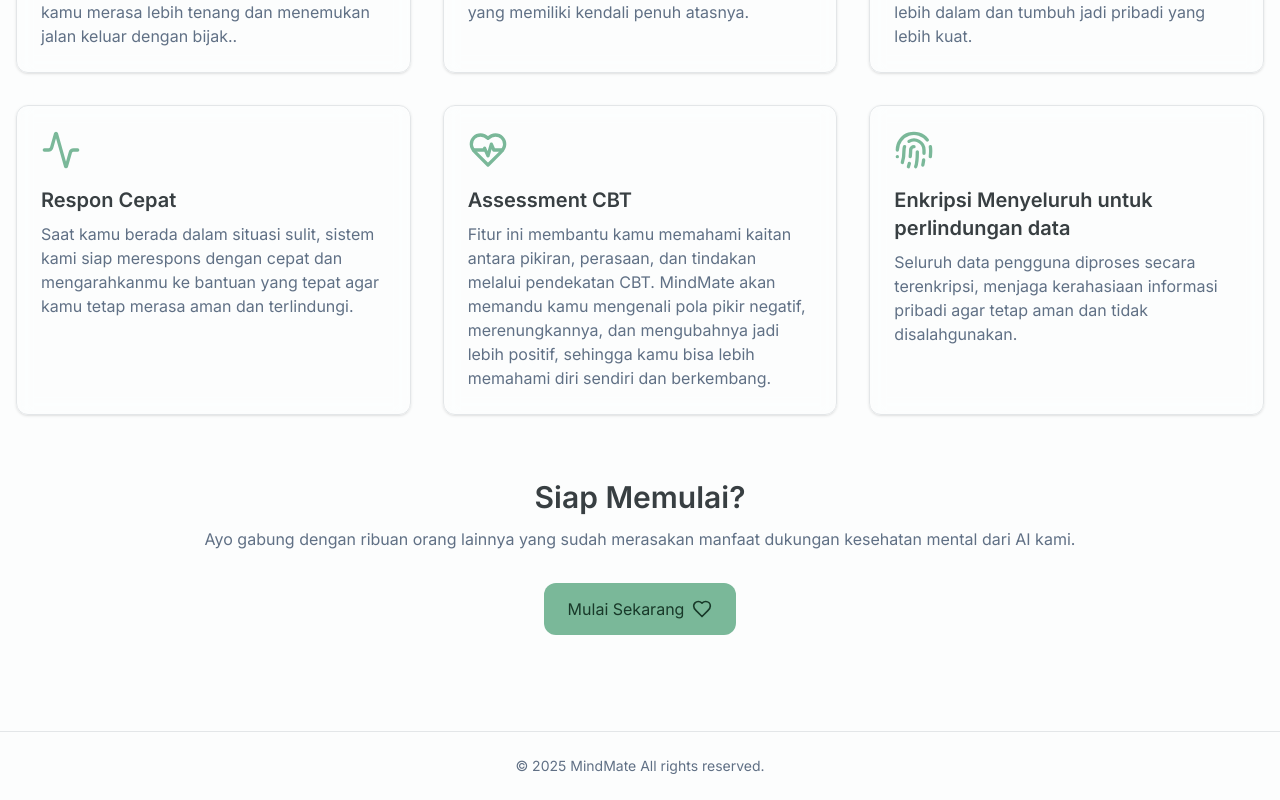
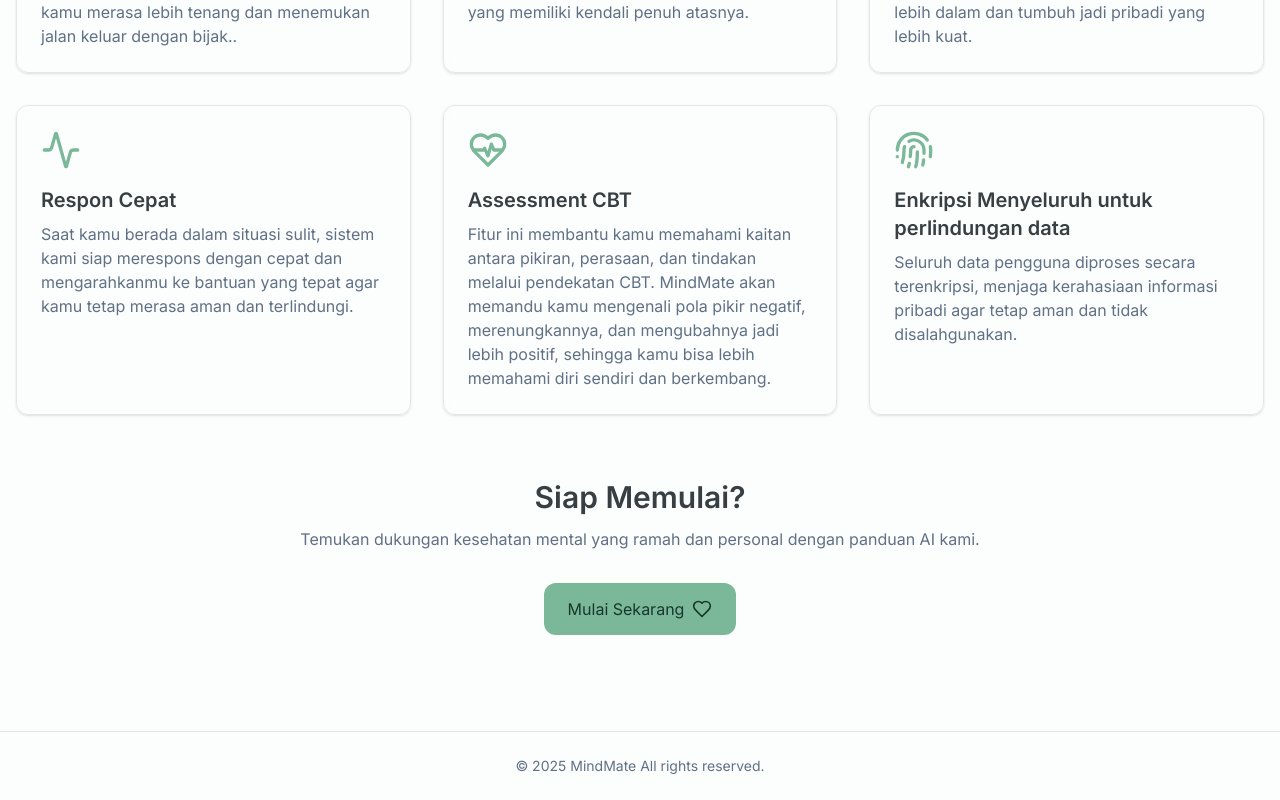
Before and after one commit to Ferdinand-MZ/MindMate-FrontEnd, a Next.js app: page /features in a window 1280 px wide. Shown: the part 469-1269 px from the top of the page. Built offline with nearby package versions, Linux system fonts and the light colour scheme.

Commit message:
few small changes

```diff
--- a/app/features/page.tsx
+++ b/app/features/page.tsx
@@ -107,11 +107,10 @@
           Siap Memulai?
         </h2>
         <p className="text-sm sm:text-base text-muted-foreground mb-6 sm:mb-8">
-          Ayo gabung dengan ribuan orang lainnya yang sudah merasakan manfaat
-          dukungan kesehatan mental dari AI kami.
+          Temukan dukungan kesehatan mental yang ramah dan personal dengan panduan AI kami.
         </p>
         <a
-          href="/sign in"
+          href="/login"
           className="inline-flex items-center px-5 sm:px-6 py-3 sm:py-3.5 rounded-lg bg-primary text-primary-foreground hover:bg-primary/90 transition-colors text-sm sm:text-base"
         >
           Mulai Sekarang
```
